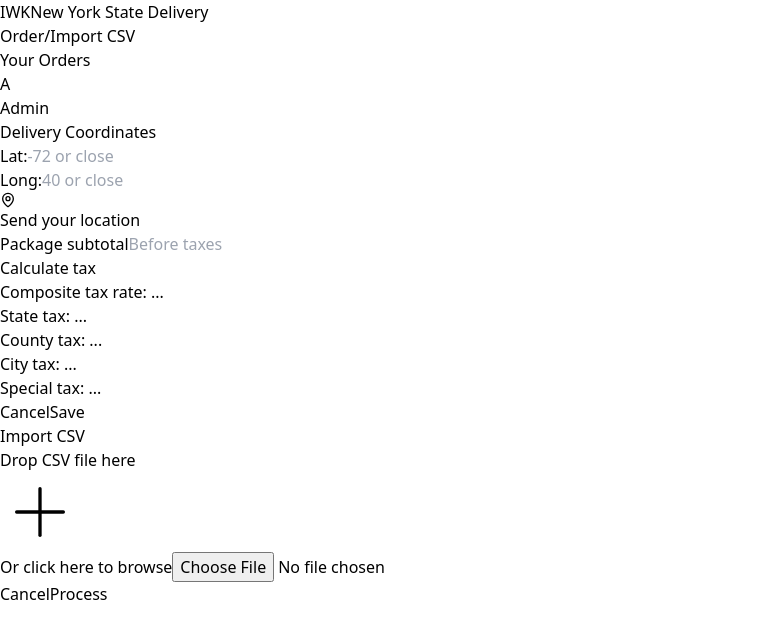
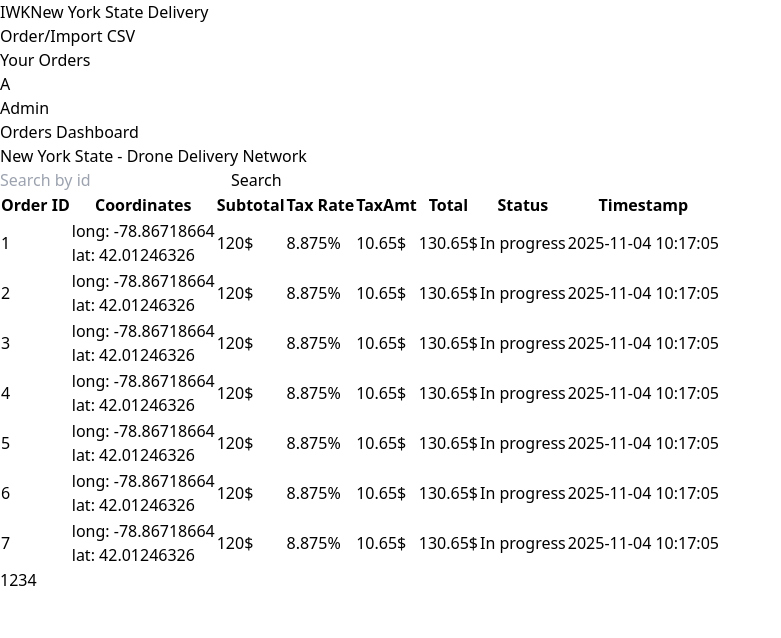
Before and after one commit to s3rbar/test-task, a React (Vite) app: page /orders in a window 1280 px wide. Shown: the top 638 px of the page, without its empty margins (0-781 px from the left). Built offline with nearby package versions, Linux system fonts and the light colour scheme.

Commit message:
Add routing between pages

```diff
--- a/package.json
+++ b/package.json
@@ -28,6 +28,7 @@
     "eslint-plugin-react-refresh": "^0.4.24",
     "globals": "^16.5.0",
     "postcss": "^8.5.6",
+    "react-router-dom": "^7.13.1",
     "tailwindcss": "^3.4.19",
     "typescript": "~5.9.3",
     "typescript-eslint": "^8.48.0",
--- a/src/App.tsx
+++ b/src/App.tsx
@@ -1,16 +1,21 @@
-// import LoginForm from "./LoginForm"
-// import SignUpForm from "./SignUpForm"
-// import Orders from "./Orders"
+import { BrowserRouter, Routes, Route, Link, Outlet } from 'react-router-dom';
+
+import LoginForm from "./LoginForm"
+import SignUpForm from "./SignUpForm"
+import Orders from "./Orders"
 import NewOrder from "./NewOrder"
 
 function App() {
   return (
-    <>
-      {/* <LoginForm /> */}
-      {/* <SignUpForm /> */}
-      {/* <Orders /> */}
-      <NewOrder />
-    </>
+      <BrowserRouter>
+        <Routes>
+          <Route path="/" element={<LoginForm />} />
+          <Route path="/signup" element={<SignUpForm />} />
+          <Route path="/orders" element={<Orders />} />
+          <Route path="/neworder" element={<NewOrder />} />
+        </Routes>
+      </BrowserRouter>
+
   )
 }
 
--- a/src/LoginForm.tsx
+++ b/src/LoginForm.tsx
@@ -1,4 +1,4 @@
-import React, { useState } from 'react';
+import { useState } from 'react';
 import { Eye, EyeOff } from 'lucide-react'; // Популярна бібліотека іконок
 
 function LoginForm(){
@@ -79,7 +79,7 @@ function LoginForm(){
                 {/* Sign Up Link */}
                 <div className="mt-8 text-center text-gray-400 font-medium">
                 Don't Have An Account?{' '}
-                <a href="#" className="text-blue-500 hover:underline">
+                <a href="signup" className="text-blue-500 hover:underline">
                     Sign Up
                 </a>
                 </div>
--- a/src/NewOrder.tsx
+++ b/src/NewOrder.tsx
@@ -1,4 +1,4 @@
-import React, { useState } from 'react';
+import { useState } from 'react';
 import {
   Plus,
   MapPin,
@@ -8,7 +8,7 @@ import {
   // History
 } from 'lucide-react';
 
-const DeliveryDashboard: React.FC = () => {
+function DeliveryDashboard(){
   // Стан для форми розрахунку податків
   const [lat, setLat] = useState('');
   const [long, setLong] = useState('');
@@ -63,7 +63,11 @@ const DeliveryDashboard: React.FC = () => {
                 <p className="text-xl font-medium">Order/Import CSV</p>
             </div>
             <div className="cursor-pointer text-slate-400 hover:text-white transition-colors">
-                <p className="text-xl font-medium border-l-2 border-transparent">Your Orders</p>
+                <p className="text-xl font-medium border-l-2 border-transparent">
+                  <a href="orders">
+                    Your Orders
+                  </a>
+                </p>
             </div>
             </nav>
         </div>
@@ -71,15 +75,19 @@ const DeliveryDashboard: React.FC = () => {
         {/* Admin Section with Logout Logic */}
         <div className="relative">
           {isAdminOpen && (
+            <a href="../">
               <div className="absolute bottom-full left-0 mb-2 w-full bg-[#1e293b] rounded-lg shadow-xl border border-slate-700 overflow-hidden">
                 <button
                   onClick={() => alert('Logging out...')}
                   className="w-full flex items-center gap-3 p-3 hover:bg-red-500/10 text-red-400 transition-colors"
                 >
                   <LogOut size={18} />
-                <span>Вийти</span>
+                  <span>
+                    Вийти
+                  </span>
                 </button>
               </div>
+            </a>
           )}
           <div
             onClick={() => setIsAdminOpen(!isAdminOpen)}
--- a/src/Orders.tsx
+++ b/src/Orders.tsx
@@ -94,7 +94,11 @@ const Orders: React.FC = () => {
 
             <nav className="flex-1 space-y-6">
             <div className="cursor-pointer text-slate-400 hover:text-white transition-colors">
-                <p className="text-xl font-medium">Order/Import CSV</p>
+                <p className="text-xl font-medium">
+                    <a href="neworder">
+                        Order/Import CSV
+                    </a>
+                </p>
             </div>
             <div className="cursor-pointer underline hover:text-white transition-colors">
                 <p className="text-xl font-medium border-l-2 border-transparent">Your Orders</p>
@@ -105,6 +109,7 @@ const Orders: React.FC = () => {
             <div className="relative mt-auto">
                 {/* Випадаюче меню (з'являється над блоком) */}
                 {isUserMenuOpen && (
+                    <a href="../">
                         <div className="absolute bottom-full left-0 mb-2 w-full bg-[#1a1f30] border border-slate-700 rounded-lg shadow-xl overflow-hidden animate-in fade-in slide-in-from-bottom-2 duration-200">
                         <button
                             onClick={handleLogout}
@@ -113,6 +118,7 @@ const Orders: React.FC = () => {
                             <span>Вийти з облікового запису</span>
                         </button>
                         </div>
+                    </a>
                 )}
 
                 {/* Сама кнопка адміна */}
--- a/src/SignUpForm.tsx
+++ b/src/SignUpForm.tsx
@@ -89,7 +89,7 @@ function SignUpForm(){
                 {/* Log In Link */}
                 <div className="mt-8 text-center text-slate-400 font-medium text-[15px]">
                 Already Have An Account ?{' '}
-                <a href="#" className="text-[#3b82f6] hover:underline">
+                <a href="../" className="text-[#3b82f6] hover:underline">
                     Log In
                 </a>
                 </div>
```
Also changed, not shown: 1 other file (tests, documents, lock files or other folders). Lines whose indentation alone changed are shown as unchanged.
